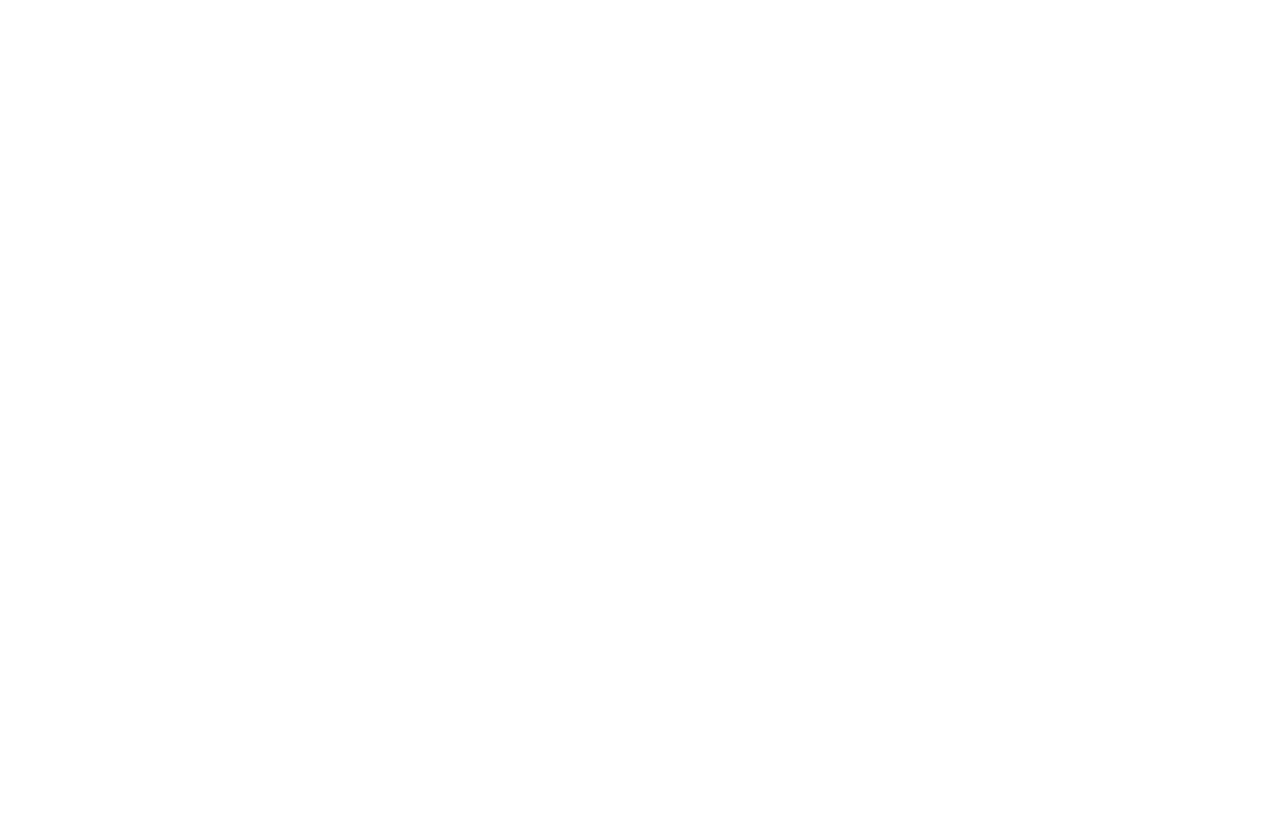
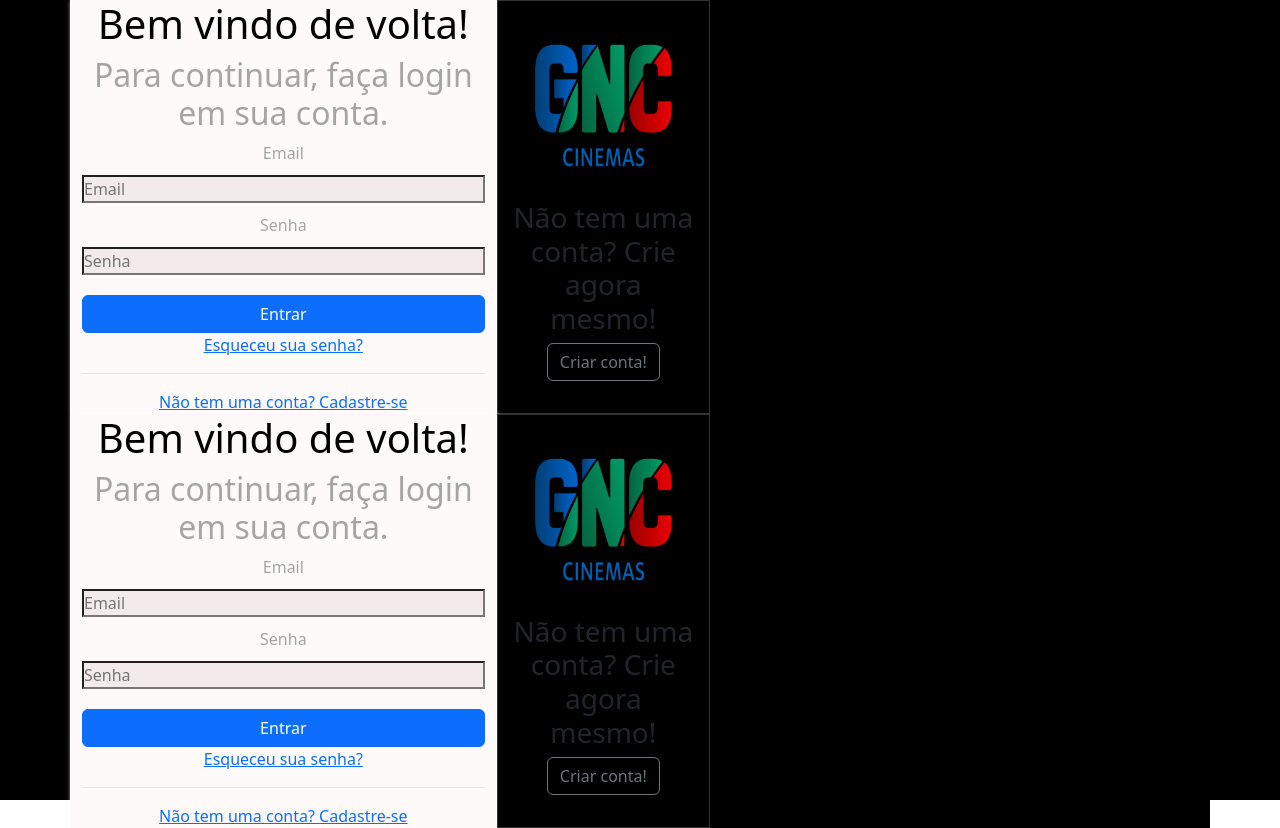
Before and after one commit to Joaovictor23t4/trabalho_gnc, a Vue app: page /login in a window 1280 px wide. Before the commit the page ends 800 px from the top, so only its background shows below. Built offline with nearby package versions, Linux system fonts and the light colour scheme.

Commit message:
hotfix: Add login component and update styles

```diff
--- a/src/App.vue
+++ b/src/App.vue
@@ -1,11 +1,21 @@
 <script setup>
 import { RouterLink, RouterView } from 'vue-router'
+import Login from './views/Login.vue'
 </script>
 
 <template>
   <RouterView />
+  <Login />
 </template>
 
 <style scoped>
+#app {
+  background-color: black !important;
+}
+</style>
+<script>
+export default {
+  components: { Login },
 
-</style>
+}
+</script>
--- a/src/assets/main.css
+++ b/src/assets/main.css
@@ -4,3 +4,7 @@
   text-decoration: none;
   box-sizing: border-box;
 }
+#app {
+  background-color: black !important;
+  height: 100vh;
+}
--- a/src/views/Cadastro.vue
+++ b/src/views/Cadastro.vue
@@ -0,0 +1,88 @@
+<template>
+  <div>
+    <form action="" class="form">
+      <form action="" method="post" class="form-conteudo">
+        <label for="nome_cad">Nome</label>
+        <input type="text" name="nome" id="campo_nome" placeholder="Nome" />
+        <label for="tel_cad">Telefone</label>
+        <input type="tel" name="telefone" id="campo_telefone" placeholder="Telefone" />
+        <label for="email_cad">Email</label>
+        <input type="email" name="email" id="campo_email" placeholder="Email" />
+        <label for="confirmEmail_cad">Confirmar Email</label>
+        <input
+          type="email"
+          name="confirmar_email"
+          id="confirmarEmail_cad"
+          placeholder="Confirmar Email"
+        />
+      </form>
+      <form action="" method="post" class="form-conteudo">
+        <label for="cpf_cad">CPF</label>
+        <input
+          type="text"
+          name="cpf"
+          id="campo_cpf"
+          placeholder="CPF"
+          v-model="cpf"
+          @input="formatarCPF"
+          maxlength="11"
+        />
+        <label for="estado_cad">Estado</label>
+        <select name="estado" id="campo_estado">
+          <option value="estado" title="Selecionar Estado">Selecionar Estado</option>
+          <option value="PR">Paraná</option>
+          <option value="RS">Rio Grande do Sul</option>
+          <option value="SC">Santa Catarina</option>
+          <option value="SP">São Paulo</option>
+        </select>
+        <label for="senha_cad">Senha</label>
+        <input type="password" name="senha" id="campo_senha" placeholder="Senha" />
+        <label for="confirmarSenha_cad">Confirmar Senha</label>
+        <input
+          type="password"
+          name="confirmar_senha"
+          id="confirmarSenha_cad"
+          placeholder="Confirmar Senha"
+        />
+      </form>
+    </form>
+  </div>
+</template>
+<script>
+// export default {
+//   name: 'Cadastro',
+//   data() {
+//     return {
+//       teste: 'teste',
+//       cpf: '',
+//       cpfFormatado: '',
+//     }
+//   },
+//   methods: {
+//     teste() {
+//       console.log('teste')
+//     },
+//    formatarCPF() {
+//       // Limpar o CPF de caracteres não numéricos
+//       let cpfLimpo = this.cpf.replace(/\D/g, '');
+
+//       // Adicionar pontos e traço ao CPF
+//       this.cpfFormatado = cpfLimpo.replace(/(\d{3})(\d{3})(\d{3})(\d{2})/, '$1.$2.$3-$4');
+//     },
+//   }
+// }
+</script>
+<style scoped>
+.form {
+  display: flex;
+  flex-direction: column;
+  justify-content: center;
+  align-items: center;
+  width: 100%;
+}
+.form-conteudo,
+label,
+input {
+  display: block;
+}
+</style>
--- a/src/views/Login.vue
+++ b/src/views/Login.vue
@@ -1,7 +1,94 @@
 <template>
-
+<link href="https://cdn.jsdelivr.net/npm/bootstrap@5.3.2/dist/css/bootstrap.min.css" rel="stylesheet" integrity="sha384-T3c6CoIi6uLrA9TneNEoa7RxnatzjcDSCmG1MXxSR1GAsXEV/Dwwykc2MPK8M2HN" crossorigin="anonymous">
+  <div class="container text-center">
+    <div class="row">
+      <div class="col-sm-8">
+        <h1>Bem vindo de volta!</h1>
+        <h2>Para continuar, faça login em sua conta.</h2>
+        <div class="form">
+            <form action="">
+                <label for="email">Email</label>
+                <input type="email" name="email" id="email" placeholder="Email">
+                <label for="senha">Senha</label>
+                <input type="password" name="senha" id="senha" placeholder="Senha">
+                <button type="submit" class="btn btn-primary">Entrar</button>
+                <a href="">Esqueceu sua senha?</a>
+                <hr>
+                <a href="">Não tem uma conta? Cadastre-se</a>
+            </form>
+        </div>
+      </div>
+      <div class="col-sm-4">
+        <img src="../gnc-logo.png" alt="" id="logo">
+        <h3>Não tem uma conta? Crie agora mesmo!</h3>
+        <button type="button" class="btn btn-outline-secondary">Criar conta!</button>
+      </div>
+    </div>
+  </div>
 </template>
 
-<style>
+<style scoped>
+    body {
+        background-color: black !important;
+    }
+    .row {
+        display: flex !important;
+        flex-direction: row !important;
+        justify-content: center !important;
+        width: 80vh !important;
+    }
+    #logo {
+        width: 80%;
+        height: 25vh;
+    }
+    .container {
+        background-color: black;
+    }
+    h1 {
+        color: black !important;
+    }
+    #email, #senha {
+        color: #000000 !important;
+    }
+    input {
+        background-color: #F3EBEB !important;
+    }
+    .col-sm-4 {
+        background-color: #000000 !important;
+        border: #333333 0.5px solid !important;
+    }
+    .col-sm-8 {
+        color: #A5A5A5 !important;
+        background-color: #FFFAFA !important;
+        box-shadow: 1px 0px 4px 0px white !important;
+    }
+    .form {
+        display: flex;
+        flex-direction: column;
+        justify-content: center;
+        align-items: center;
+        width: 100%;
+    }
+    .form input {
+        width: 100%;
+        margin-bottom: 10px;
+    }
+    .form label {
+        margin-bottom: 10px;
+    }
+    .form button {
+        width: 100%;
+        margin-top: 10px;
+    }
+</style>
+<script>
+export default {
+    name: 'Login',
+    data() {
+        return {
+            teste: 'teste'
+        }
 
-</style>
+    },
+}
+</script>
--- a/src/views/MinhaConta.vue
+++ b/src/views/MinhaConta.vue
@@ -1,3 +1,8 @@
 <template>
     <h1>Olá</h1>
 </template>
+<style scoped>
+    h1 {
+        color: white !important;
+    }
+</style>
```
Also changed, not shown: src/gnc-logo.png (added).
